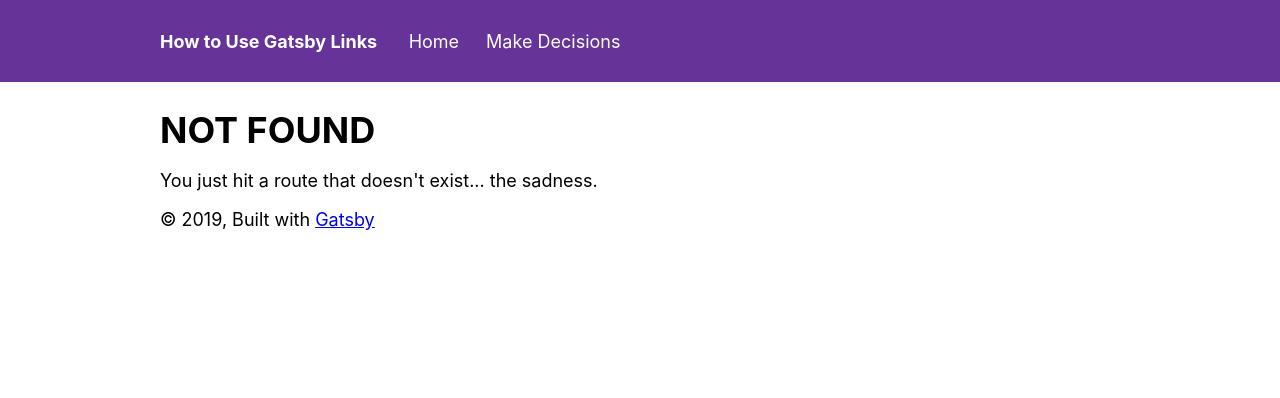
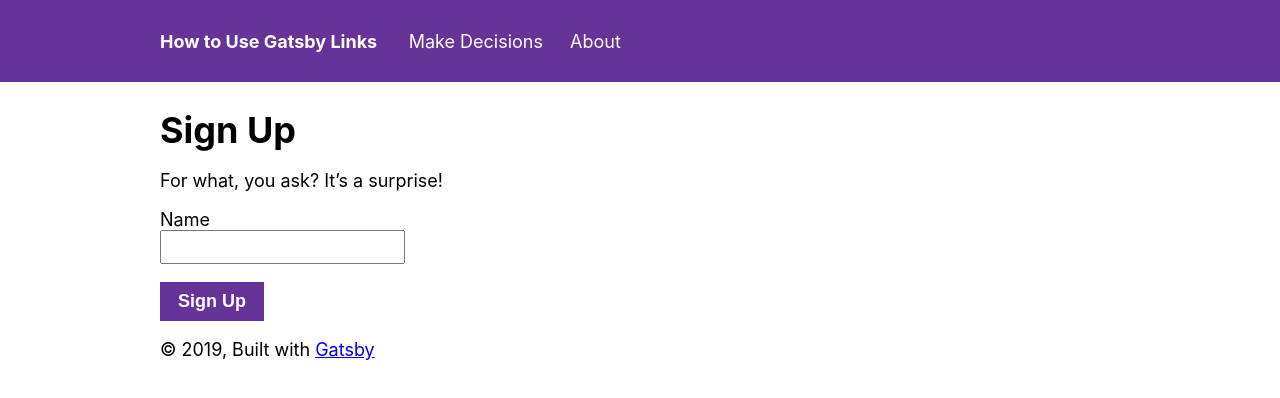
Before and after one commit to jlengstorf/egghead-gatsby-link, a Gatsby site: page /sign-up in a window 1280 px wide. Before the commit this address had no page. Built offline with nearby package versions, Linux system fonts and the light colour scheme; Gatsby itself is replaced by a stand-in of ours.

Commit message:
feat: add programmatic nav

```diff
--- a/src/components/header.js
+++ b/src/components/header.js
@@ -1,19 +1,7 @@
 import { Link } from 'gatsby';
 import PropTypes from 'prop-types';
 import React from 'react';
-
-const linkStyles = {
-  color: 'white',
-  display: 'inline-block',
-  margin: '0 0.5rem',
-  padding: '0.25rem',
-  textDecoration: 'none'
-};
-
-const activeStyles = {
-  background: 'white',
-  color: 'rebeccapurple'
-};
+import NavLink from './nav-link';
 
 const Header = ({ siteTitle }) => (
   <header
@@ -40,20 +28,8 @@ const Header = ({ siteTitle }) => (
       >
         {siteTitle}
       </Link>
-      <Link to="/" style={linkStyles} activeStyle={activeStyles}>
-        Home
-      </Link>
-      <Link
-        to="/decisions"
-        style={linkStyles}
-        getProps={({ isPartiallyCurrent }) =>
-          isPartiallyCurrent
-            ? { style: { ...linkStyles, ...activeStyles } }
-            : null
-        }
-      >
-        Make Decisions
-      </Link>
+      <NavLink to="/decisions">Make Decisions</NavLink>
+      <NavLink to="/about">About</NavLink>
     </nav>
   </header>
 );
--- /dev/null
+++ b/src/components/nav-link.js
@@ -0,0 +1,30 @@
+import React from 'react';
+import { Link } from 'gatsby';
+
+const linkStyles = {
+  color: 'white',
+  display: 'inline-block',
+  margin: '0 0.5rem',
+  padding: '0.25rem',
+  textDecoration: 'none'
+};
+
+const activeStyles = {
+  background: 'white',
+  color: 'rebeccapurple'
+};
+
+const NavLink = ({ children, ...props }) => (
+  <Link
+    {...props}
+    style={linkStyles}
+    activeStyle={activeStyles}
+    getProps={({ isPartiallyCurrent }) =>
+      isPartiallyCurrent ? { style: { ...linkStyles, ...activeStyles } } : null
+    }
+  >
+    {children}
+  </Link>
+);
+
+export default NavLink;
--- /dev/null
+++ b/src/pages/sign-up.js
@@ -0,0 +1,47 @@
+import React, { useState } from 'react';
+import { navigate } from 'gatsby';
+import Layout from '../components/layout';
+
+export default () => {
+  const [name, setName] = useState('');
+  const handleInput = event => {
+    setName(event.target.value);
+  };
+
+  const handleSubmit = event => {
+    event.preventDefault();
+
+    navigate('/surprise/', { state: { name } });
+  };
+
+  return (
+    <Layout>
+      <h1>Sign Up</h1>
+      <p>For what, you ask? It’s a surprise!</p>
+      <form onSubmit={handleSubmit}>
+        <label>
+          Name
+          <input
+            type="text"
+            value={name}
+            onChange={handleInput}
+            style={{ display: 'block', fontSize: '1rem', padding: '0.25rem' }}
+          />
+        </label>
+        <button
+          type="submit"
+          style={{
+            background: 'rebeccapurple',
+            border: 'none',
+            color: 'white',
+            fontSize: '1rem',
+            fontWeight: 900,
+            padding: '0.5rem 1rem'
+          }}
+        >
+          Sign Up
+        </button>
+      </form>
+    </Layout>
+  );
+};
```
Also changed, not shown: src/pages/about.js (added, +13 -0 lines), src/pages/surprise.js (added, +9 -0 lines).
